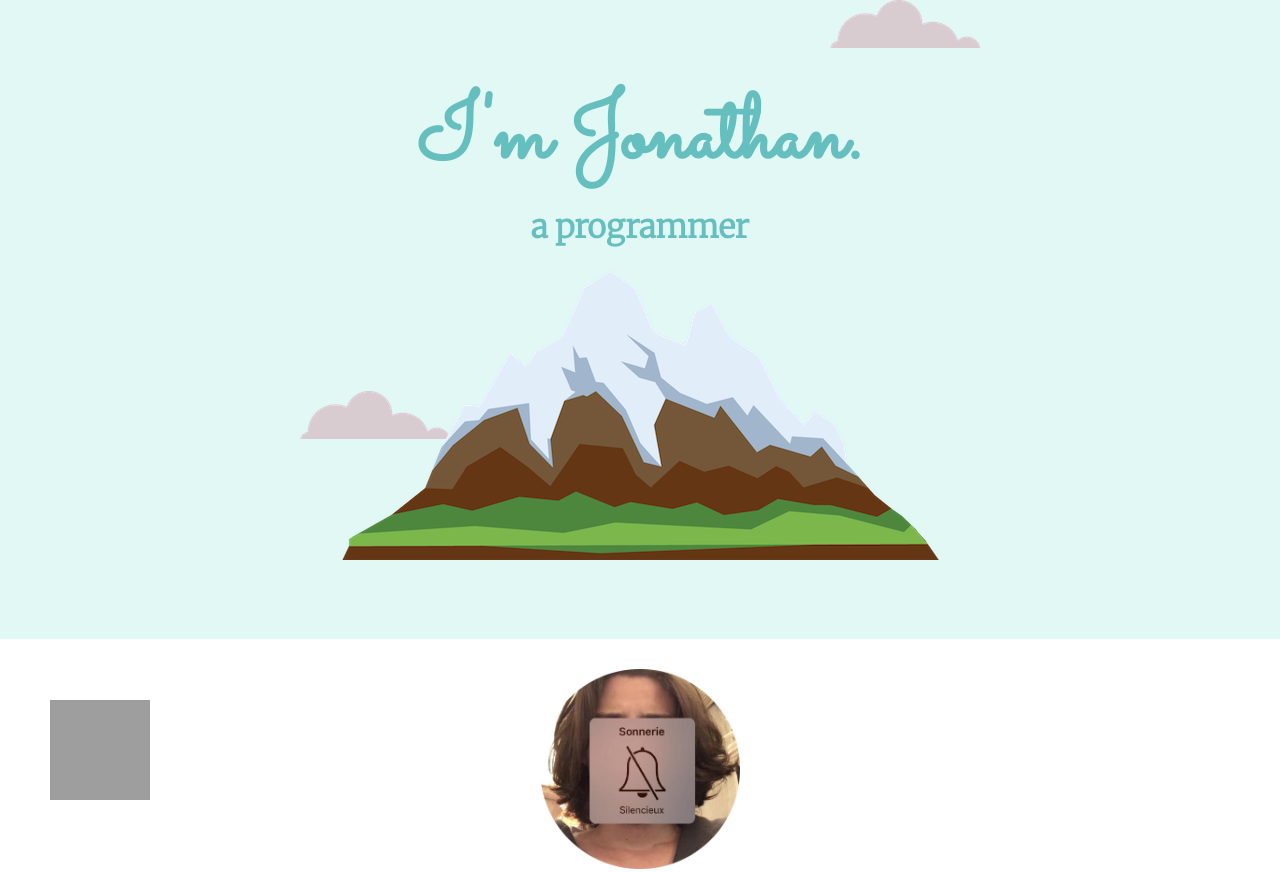
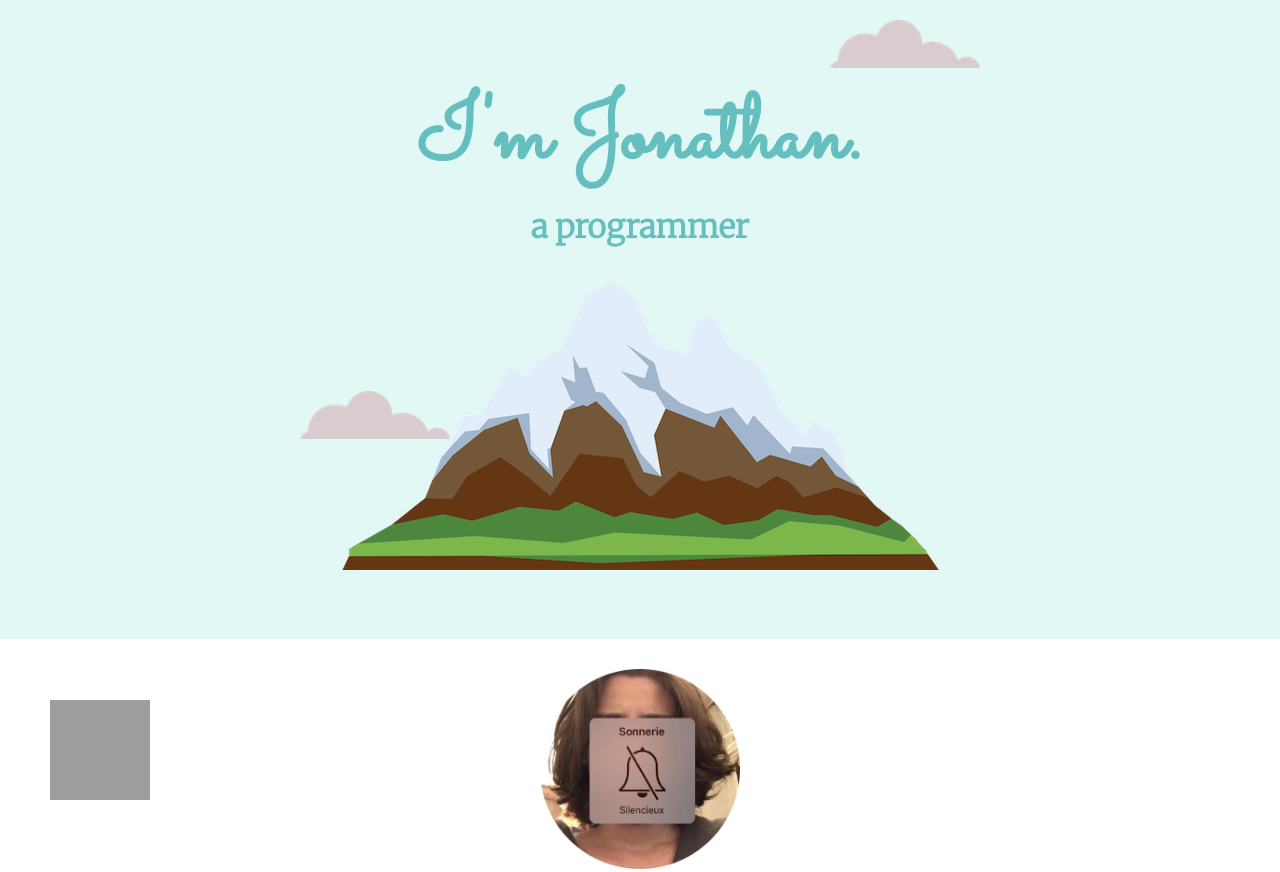
Before and after one commit to wanderfulife/cv, a plain HTML site: page index.html in a window 1280 px wide. Shown: the top 872 px of the page. Drawn offline with Linux system fonts and the light colour scheme; grey boxes are pictures that could not be loaded.

Commit message:
Update styles.css

```diff
--- a/css/styles.css
+++ b/css/styles.css
@@ -94,7 +94,7 @@ p {
 
 .mountain {
   position: relative;
-  bottom: 70px;
+  bottom: 60px;
 }
 
 .profile {
@@ -109,6 +109,7 @@ p {
 .top-cloud {
   position: absolute;
   right: 300px;
+  margin: 20px 0 0 0;
 }
 
 .top-container {
```
